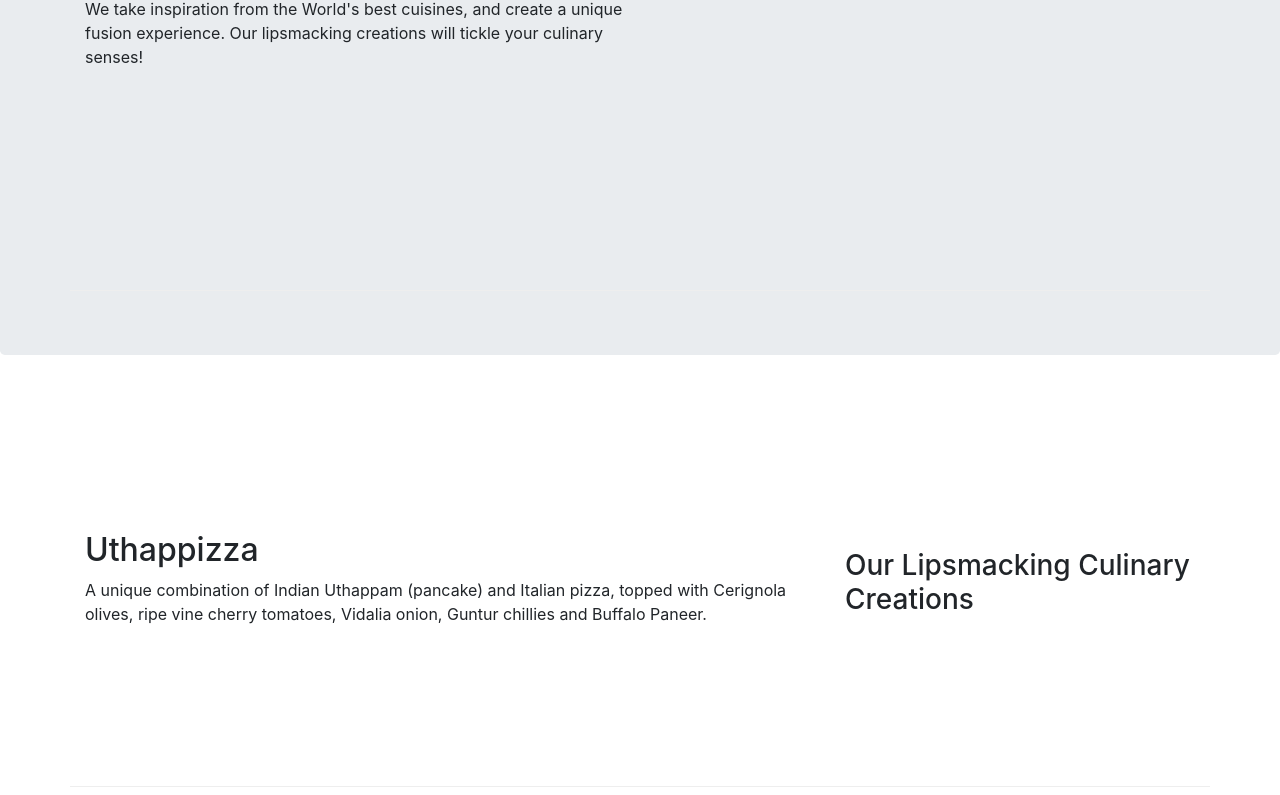
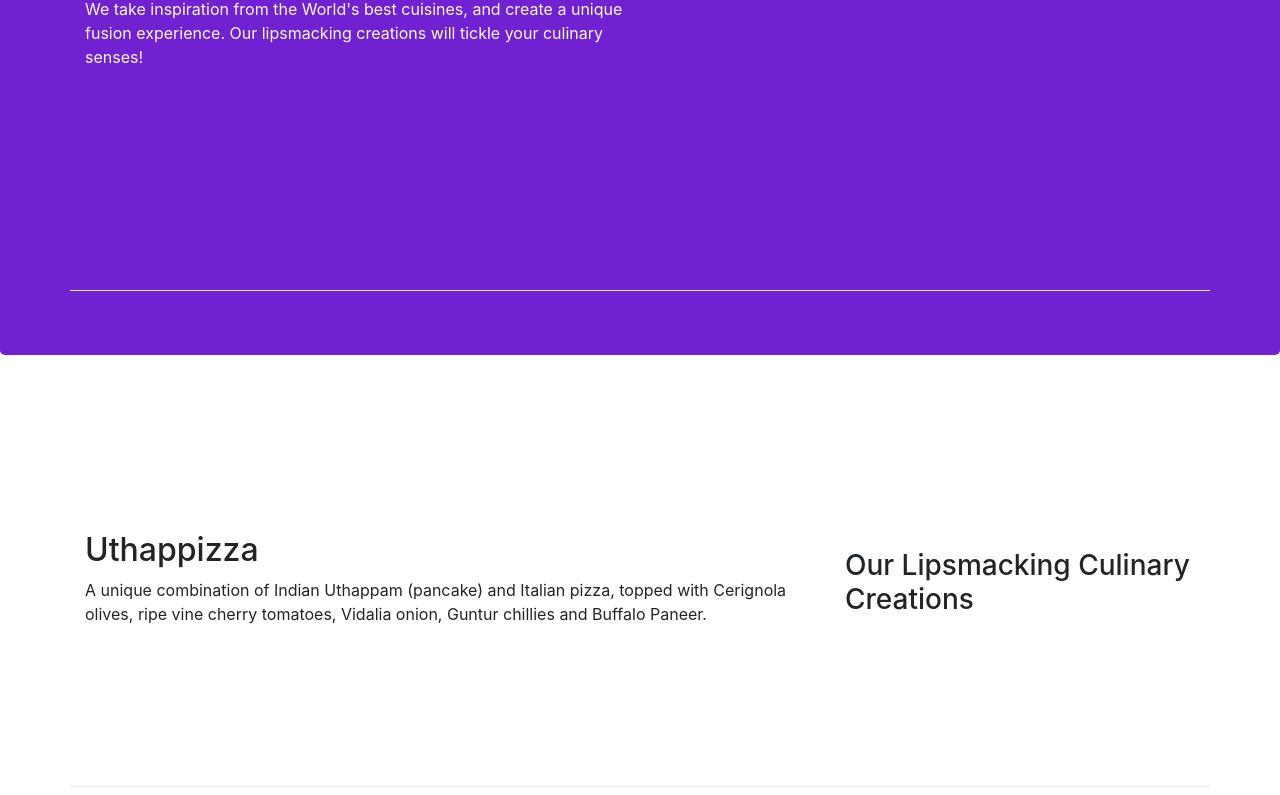
Before and after one commit to 3scava1i3r/Bootstrap_project-1, a website: page index.html in a window 1280 px wide. Shown: the part 173-968 px from the top of the page. Drawn offline with nearby package versions, Linux system fonts and the light colour scheme.

Commit message:
new colours

```diff
--- a/css/styles.css
+++ b/css/styles.css
@@ -19,12 +19,11 @@
 .jumbotron{
   padding: 70px 30px 70px 30px;
   margin: 0px auto;
-  background: #9575CD;
-  color: Musk;
+  color: floralwhite;
 }
 
 .address {
-          font-size: 80px;
-          margin:0px;
-          color: #0F0F0F;
+        font-size: 80px;
+        margin:0px;
+        color: #0F0F0F;
 }
--- a/index.html
+++ b/index.html
@@ -11,7 +11,7 @@
 
   </head>
   <body>
-    <header class="jumbotron">
+    <header class="jumbotron" style="background-color:#7021D2">
       <div class="container">
         <div class="row row-content">
           <div class="col-12 col-sm-6">
```
